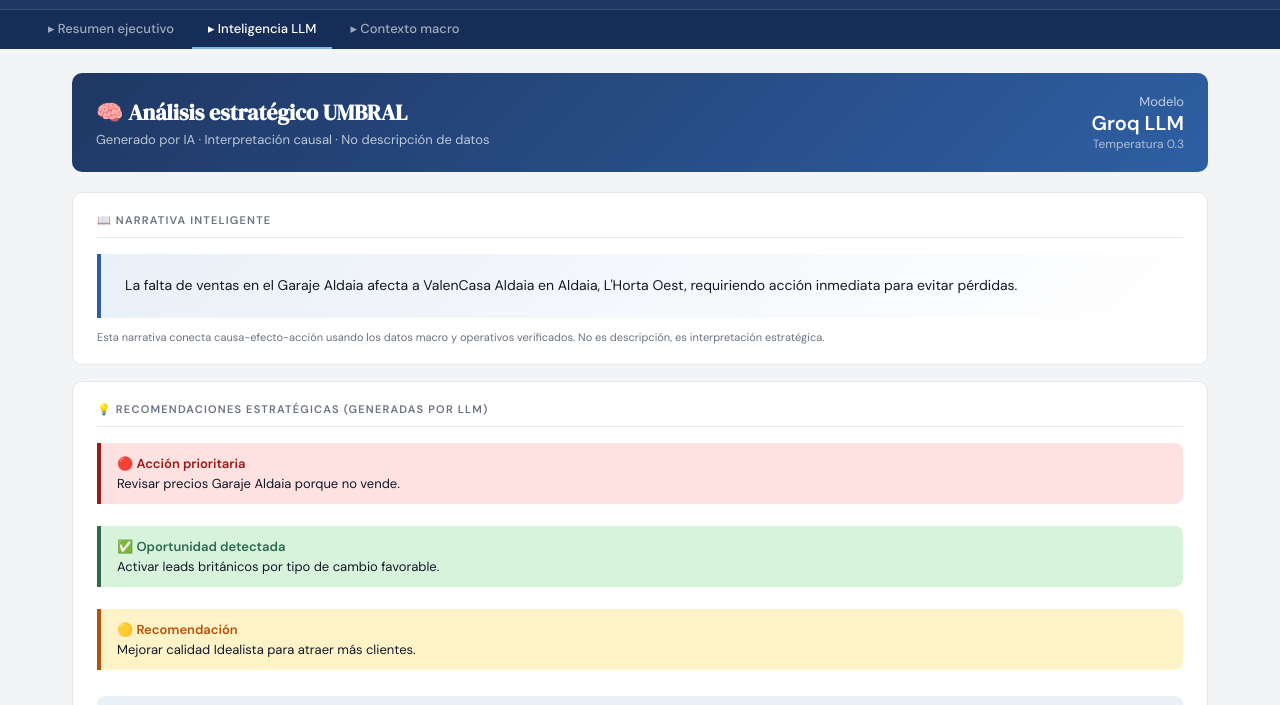
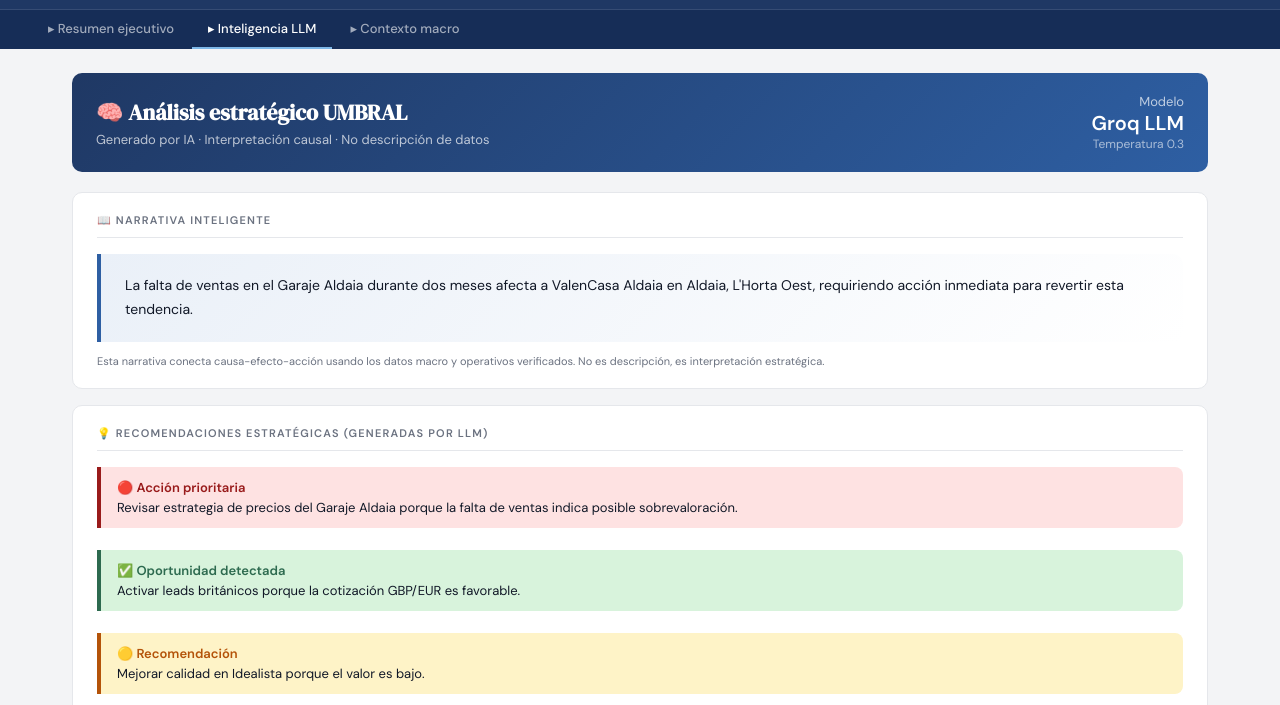
Before and after one commit to fsotoeu-cyber/umbral-informes, a plain HTML site: page informes/UMBRAL_2026_05_AG003.html in a window 1280 px wide. Both pictures are taken after a click on the link "▸ Inteligencia LLM". Shown: the part 70-775 px from the top of the page. Drawn offline with nearby package versions, Linux system fonts and the light colour scheme.

Commit message:
Informe UMBRAL_2026_05_AG003 — 2026-05-17T20:47:50.518Z

```diff
--- a/informes/UMBRAL_2026_05_AG003.html
+++ b/informes/UMBRAL_2026_05_AG003.html
@@ -248,7 +248,7 @@
   <div class="card">
     <div class="card-title">📖 Narrativa inteligente</div>
     <div class="narrativa-box">
-      La falta de ventas en el Garaje Aldaia afecta a ValenCasa Aldaia en Aldaia, L'Horta Oest, requiriendo acción inmediata para evitar pérdidas.
+      La falta de ventas en el Garaje Aldaia durante dos meses afecta a ValenCasa Aldaia en Aldaia, L'Horta Oest, requiriendo acción inmediata para revertir esta tendencia.
     </div>
     <div style="margin-top:12px;font-size:11px;color:var(--texto-muted);">
       Esta narrativa conecta causa-efecto-acción usando los datos macro y operativos verificados. No es descripción, es interpretación estratégica.
@@ -258,7 +258,7 @@
   <div class="card">
     <div class="card-title">💡 Recomendaciones estratégicas (generadas por LLM)</div>
     <div style="display:flex; flex-direction:column; gap:12px;">
-      <div class="alerta alerta-rojo"><div class="alerta-titulo">🔴 Acción prioritaria</div>Revisar precios Garaje Aldaia porque no vende.</div><div class="alerta alerta-verde"><div class="alerta-titulo">✅ Oportunidad detectada</div>Activar leads británicos por tipo de cambio favorable.</div><div class="alerta alerta-ambar"><div class="alerta-titulo">🟡 Recomendación</div>Mejorar calidad Idealista para atraer más clientes.</div>
+      <div class="alerta alerta-rojo"><div class="alerta-titulo">🔴 Acción prioritaria</div>Revisar estrategia de precios del Garaje Aldaia porque la falta de ventas indica posible sobrevaloración.</div><div class="alerta alerta-verde"><div class="alerta-titulo">✅ Oportunidad detectada</div>Activar leads británicos porque la cotización GBP/EUR es favorable.</div><div class="alerta alerta-ambar"><div class="alerta-titulo">🟡 Recomendación</div>Mejorar calidad en Idealista porque el valor es bajo.</div>
     </div>
     <div style="margin-top:16px;padding:12px;background:var(--azul-claro);border-radius:8px;font-size:12px;color:var(--azul);">
       <strong>Metodología:</strong> Cada recomendación incluye el PORQUÉ (justificación basada en datos), no solo el QUÉ. Prioridad: alertas rojas → ámbar → verdes.
```
